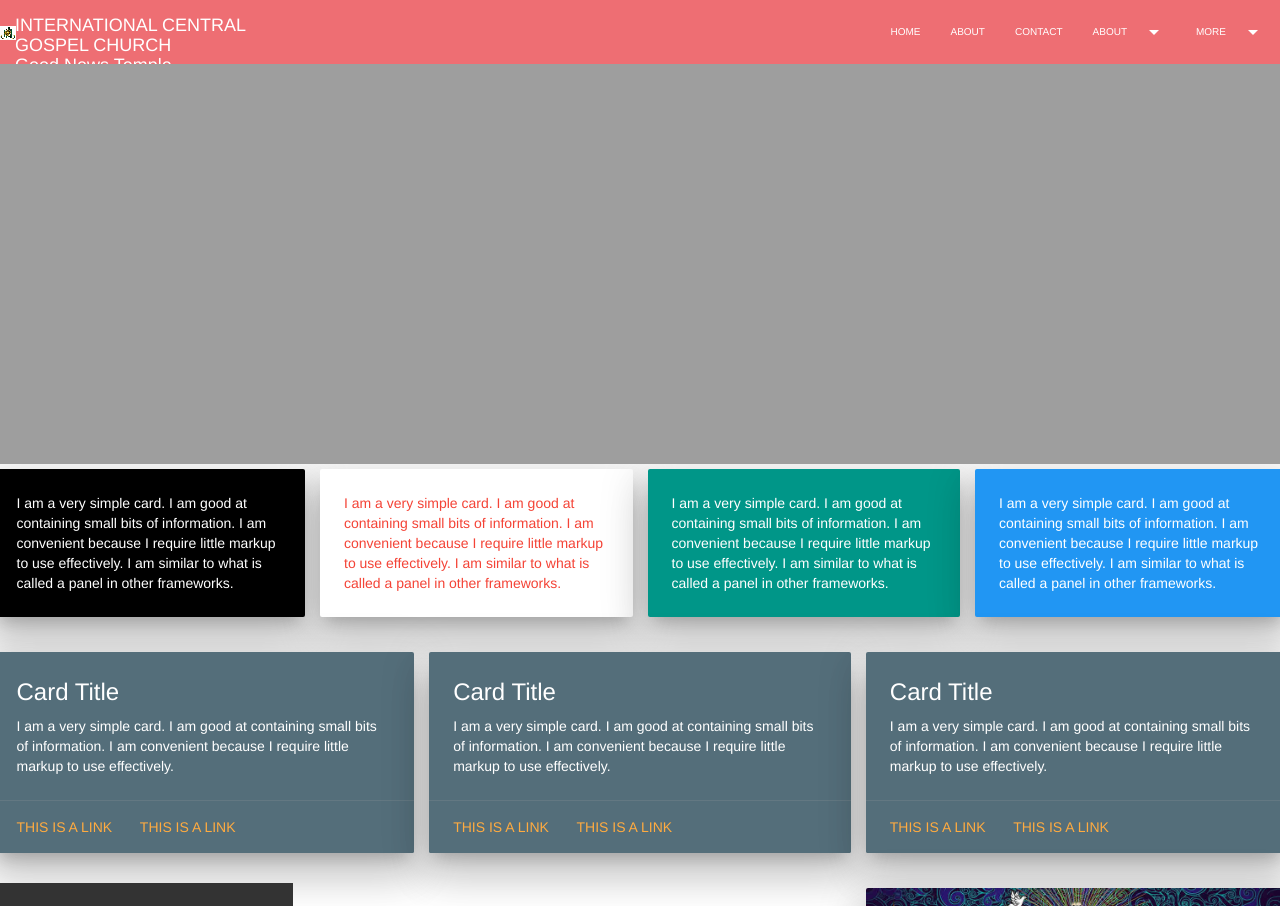
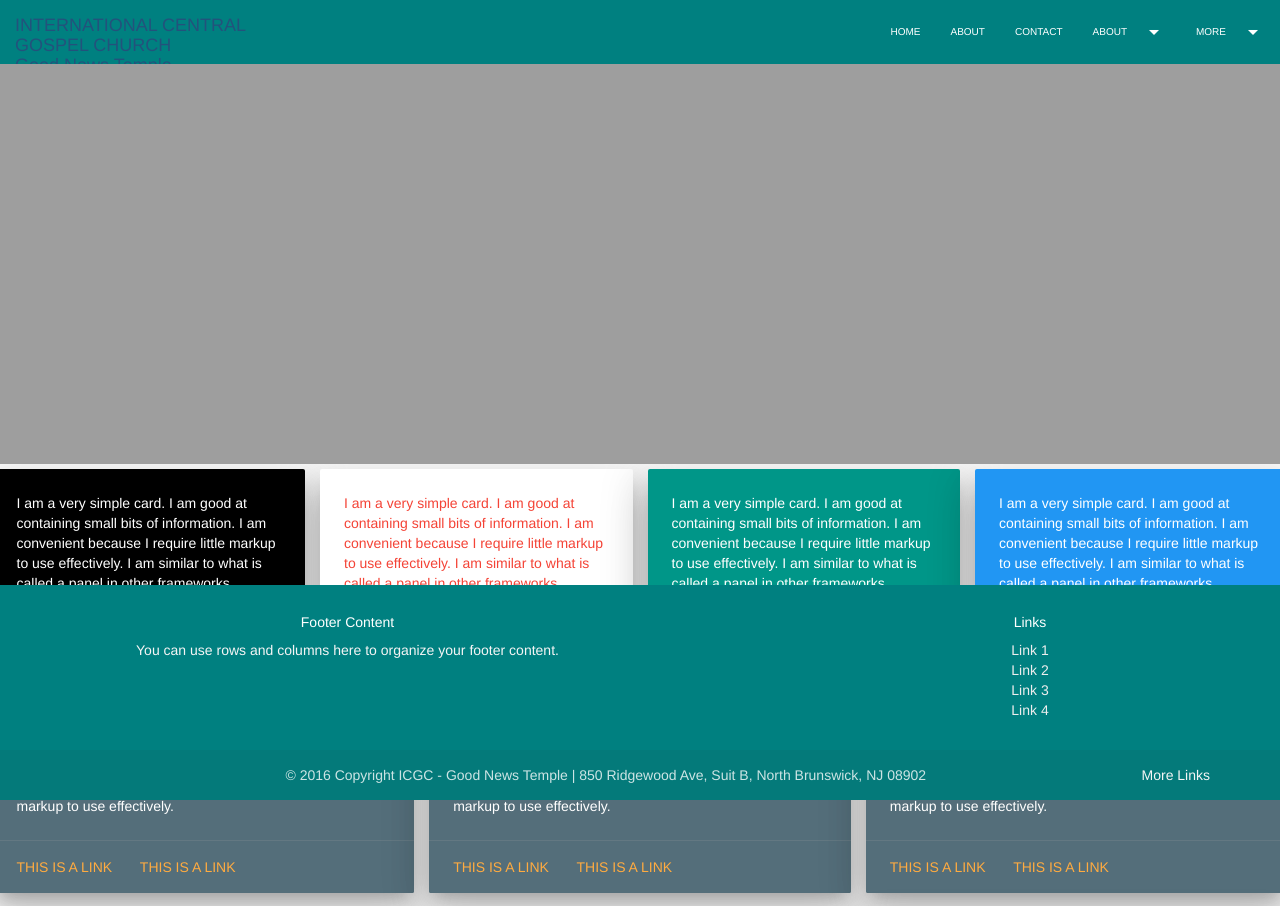
Before and after one commit to rmensah/icgc-good-news-temple, a website: page public/views/index.html at #!/home in a window 1280 px wide. Shown: the top 906 px of the page. Drawn offline with nearby package versions, Linux system fonts and the light colour scheme; some packages are replaced by stand-ins of ours; grey boxes are pictures that could not be loaded.

Commit message:
enhancements

```diff
--- a/public/css/style.css
+++ b/public/css/style.css
@@ -2,17 +2,24 @@ a {
     pointer:cursor;
 }
 
-#page-footer {
-  background-color: #2C2723;
+.nav-wrapper {
+
+  background-color: teal;
+}
+
+.page-footer {
+  background-color: teal;
   width: 100%;
   bottom: 0;
-  position: bottom;
+  position: fixed;
 }
 
 #foot {
   color: white;
+  background-color: teal;
   text-align: center;
-  position: bottom
+  position: fixed;
+  bottom: 0;
 }
 
 /*.carousel {
--- a/public/js/router-config/config.js
+++ b/public/js/router-config/config.js
@@ -11,11 +11,11 @@ app.config(function($stateProvider, $urlRouterProvider, $locationProvider){
         })
 			.state('home.step1', {
 				url: "/step1",
-				templateUrl:'app/partials/step1.template.html'
+				templateUrl:'../views/step1.template.html'
 			})
 			.state('home.step2', {
 				url: "/step2",
-				templateUrl:'app/partials/step2.template.html'
+				templateUrl:'../views/step2.template.html'
 			})
         .state('about', {
             url: "/about",
--- a/public/views/index.html
+++ b/public/views/index.html
@@ -6,6 +6,7 @@
     <base href="/">
     <title>IGCG Good News Temple</title>
     <link href="https://cdnjs.cloudflare.com/ajax/libs/twitter-bootstrap/3.3.6/css/bootstrap.css" rel="stylesheet">
+
     <!-- Angular -->
     <script src="//ajax.googleapis.com/ajax/libs/angularjs/1.2.4/angular.js"></script>
     <!-- UI-Router -->
@@ -46,7 +47,7 @@
 </ul>
 <nav>
   <div class="nav-wrapper">
-    <a ui-sref="#!" class="brand-logo"><img src="../images/favicon.ico" type="image/icon"></a>
+    <a ui-sref="#!" class="brand-logo"<img src="../images/favicon.ico" type="image/icon"></a>
     <a class="navbar-brand" ui-sref="#!">INTERNATIONAL CENTRAL <br>GOSPEL CHURCH <br> Good News Temple</a>
     <ul class="right hide-on-med-and-down">
       <li><a ui-sref="home">HOME</a></li>
--- a/public/views/partial-home.html
+++ b/public/views/partial-home.html
@@ -86,6 +86,12 @@
 
 </div>
 
+
+<div>
+  <li><a ui-sref="home.step1">Setup</a></li>
+  <li><a ui-sref="about">About</a></li>
+</div>
+
 <!-- Card 1 -->
 
 <div class="row">
```
Also changed, not shown: public/js/app/app.js (+11 -11 lines), public/js/controller/homeController.js (+4 -4 lines).
